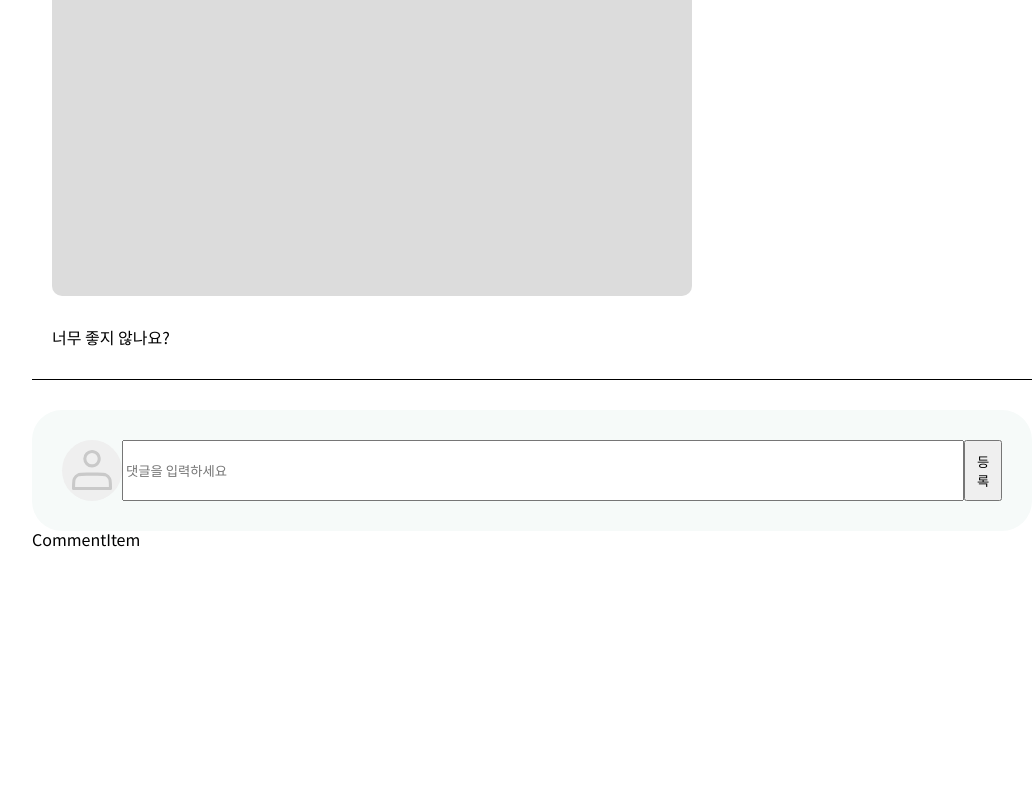
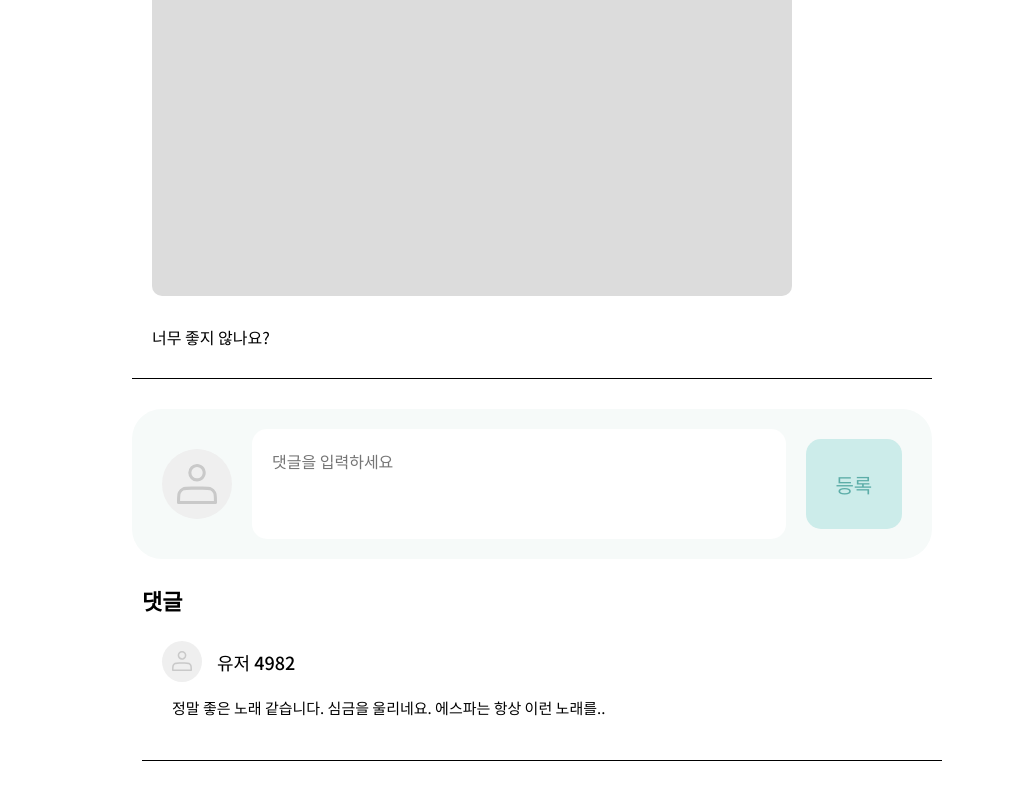
Before and after one commit to NHJeans/SoulPick-Project, a React (Vite) app: page /details/1 in a window 1280 px wide. Shown: the part 340-1140 px from the top of the page, without its empty margins (108-1141 px from the left). Before the commit the page ends 887 px from the top, so only its background shows below. Built offline with nearby package versions, Linux system fonts and the light colour scheme; no server answers.

Commit message:
Feat: Detail UI 완성

```diff
--- a/package.json
+++ b/package.json
@@ -11,6 +11,7 @@
   },
   "dependencies": {
     "@reduxjs/toolkit": "^2.2.5",
+    "@supabase/supabase-js": "^2.43.4",
     "react": "^18.2.0",
     "react-dom": "^18.2.0",
     "react-redux": "^9.1.2",
--- a/src/components/Comments/CommentInput/CommentInput.jsx
+++ b/src/components/Comments/CommentInput/CommentInput.jsx
@@ -7,7 +7,7 @@ function CommentInput() {
       <div>
         <Icon name={'profile'} />
       </div>
-      <input placeholder="댓글을 입력하세요" />
+      <textarea placeholder="댓글을 입력하세요" />
       <button>등록</button>
     </CommentInputContainer>
   );
--- a/src/components/Comments/CommentInput/style.js
+++ b/src/components/Comments/CommentInput/style.js
@@ -4,21 +4,48 @@ export const CommentInputContainer = styled.div`
   width: 100%;
   display: flex;
   flex-direction: row;
-  padding: 30px;
+  padding: 20px 30px;
   background-color: #f6faf9;
   border-radius: 30px;
   margin-top: 30px;
   box-sizing: border-box;
+  align-items: center;
   div {
-    padding: 10px;
     border-radius: 50%;
     background-color: #efefef;
+    height: 70px;
+    width: 70px;
 
     svg {
       width: 40px;
+      height: 40px;
+      margin: 15px;
     }
   }
-  input {
+  textarea {
     width: 100%;
+    border: transparent;
+    border-radius: 15px;
+    margin-left: 20px;
+    font-size: 16px;
+    height: 110px;
+    padding: 20px;
+    box-sizing: border-box;
+    resize: none;
+    &:focus {
+      outline: none;
+    }
+  }
+  button {
+    background-color: #ccecea;
+    padding: 20px;
+    border: transparent;
+    border-radius: 15px;
+    font-size: 20px;
+    margin-left: 20px;
+    color: #5cada8;
+    width: 120px;
+    height: 90px;
+    cursor: pointer;
   }
 `;
--- a/src/components/Comments/CommentItem/CommentItem.jsx
+++ b/src/components/Comments/CommentItem/CommentItem.jsx
@@ -1,5 +1,18 @@
+import Icon from '../../Icon/Icon';
+import { CommentItemContainer } from './style';
+
 function CommentItem() {
-  return <div>CommentItem</div>;
+  return (
+    <CommentItemContainer>
+      <div className="comment-title">
+        <div>
+          <Icon name={'profile'} />
+        </div>
+        <p>유저 4982</p>
+      </div>
+      <p className="comment-context">정말 좋은 노래 같습니다. 심금을 울리네요. 에스파는 항상 이런 노래를..</p>
+    </CommentItemContainer>
+  );
 }
 
 export default CommentItem;
--- /dev/null
+++ b/src/components/Comments/CommentItem/style.js
@@ -0,0 +1,35 @@
+import styled from 'styled-components';
+
+export const CommentItemContainer = styled.div`
+  width: 100%;
+  padding: 20px;
+  box-sizing: border-box;
+  border-bottom: 1px solid;
+  min-height: 140px;
+
+  .comment-title {
+    display: flex;
+    flex-direction: row;
+    align-items: center;
+    font-size: 18px;
+    font-weight: 500;
+    margin-bottom: 15px;
+    p {
+      margin: 0 15px;
+    }
+    div {
+      background-color: #efefef;
+      border-radius: 50%;
+      svg {
+        width: 20px;
+        padding: 10px;
+      }
+    }
+  }
+  .comment-context {
+    font-size: 15px;
+    padding: 0 10px;
+    margin-bottom: 10px;
+    line-height: 140%;
+  }
+`;
--- a/src/components/Comments/CommentList/CommentList.jsx
+++ b/src/components/Comments/CommentList/CommentList.jsx
@@ -1,10 +1,12 @@
 import CommentItem from '../CommentItem';
+import { CommentListContainer, CommentTitle } from './style';
 
 function CommentList() {
   return (
-    <div>
+    <CommentListContainer>
+      <CommentTitle>댓글</CommentTitle>
       <CommentItem />
-    </div>
+    </CommentListContainer>
   );
 }
 
--- /dev/null
+++ b/src/components/Comments/CommentList/style.js
@@ -0,0 +1,13 @@
+import styled from 'styled-components';
+
+export const CommentListContainer = styled.div`
+  width: 100%;
+  margin: 30px 10px;
+  margin-bottom: 200px;
+`;
+
+export const CommentTitle = styled.p`
+  font-size: 22px;
+  font-weight: 600;
+  margin-bottom: 10px;
+`;
--- a/src/components/PostDetail/style.js
+++ b/src/components/PostDetail/style.js
@@ -16,7 +16,7 @@ export const CategoryContainer = styled.div`
 export const PostContainer = styled.div`
   display: flex;
   flex-direction: column;
-  width: 1000px;
+  width: 800px;
   justify-content: center;
   align-items: center;
   padding: 10px 20px;
@@ -38,6 +38,7 @@ export const TitleContainer = styled.div`
   }
   .title {
     font-size: 22px;
+    font-weight: 600;
     padding: 5px 0;
   }
   .content-info-div {
@@ -89,6 +90,7 @@ export const ContentContainer = styled.div`
     margin-bottom: 30px;
   }
   p {
-    line-height: 23px;
+    font-size: 16px;
+    line-height: 140%;
   }
 `;
--- a/src/pages/Detail/Detail.jsx
+++ b/src/pages/Detail/Detail.jsx
@@ -1,16 +1,31 @@
+import { useEffect } from 'react';
+import supabase from '../../apis/supabaseClient';
 import CommentInput from '../../components/Comments/CommentInput/CommentInput';
 import CommentList from '../../components/Comments/CommentList/CommentList';
 import PostDetail from '../../components/PostDetail/PostDetail';
-import { DetailContainer } from './style';
+import { Center, DetailContainer } from './style';
 
 function Detail() {
+  //supabase 불러오기
+  useEffect(() => {
+    const fetchSupabase = async () => {
+      const { data, error } = await supabase.auth.getUser();
+      if (error) {
+        console.log('error' + error);
+      } else {
+        console.log(data);
+      }
+    };
+    fetchSupabase();
+  }, []);
+
   return (
     <DetailContainer>
-      <div>
+      <Center>
         <PostDetail />
         <CommentInput />
         <CommentList />
-      </div>
+      </Center>
     </DetailContainer>
   );
 }
--- a/src/pages/Detail/style.js
+++ b/src/pages/Detail/style.js
@@ -7,5 +7,10 @@ export const DetailContainer = styled.div`
   justify-content: center;
   align-items: center;
   width: 100%;
-  height: fit-content;
+  height: 100%;
+  overflow: hidden;
 `;
+
+export const Center = styled.div`
+  width: 800px;
+`;
```
Also changed, not shown: 1 other file (tests, documents, lock files or other folders).
